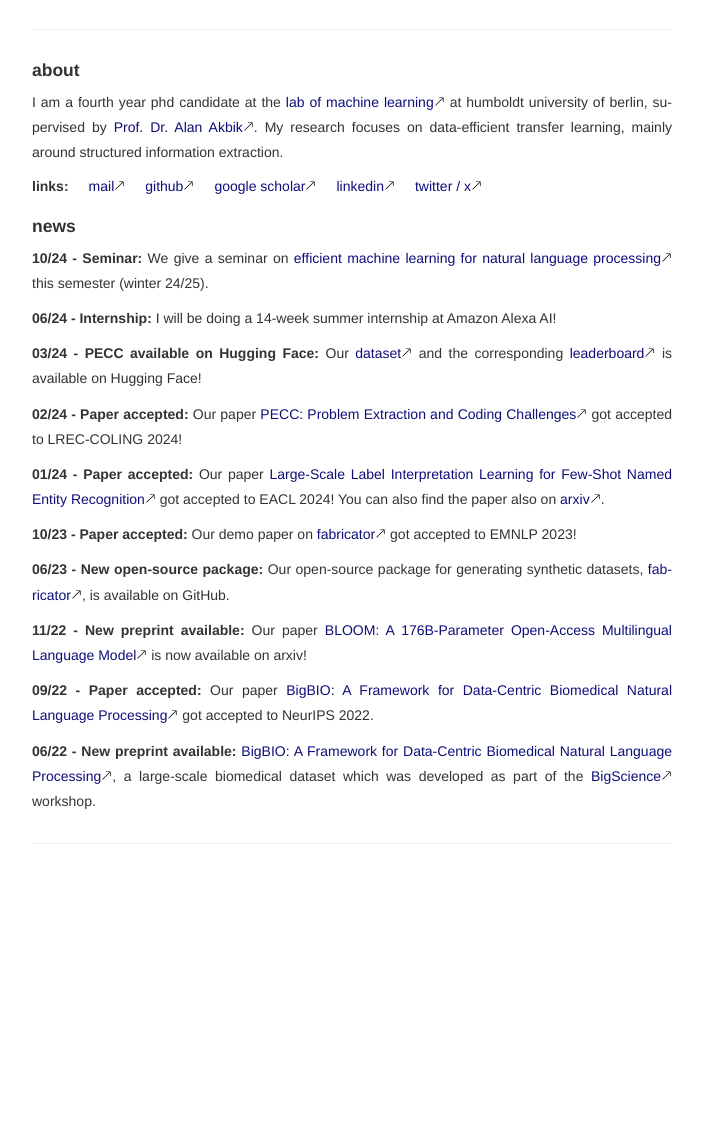
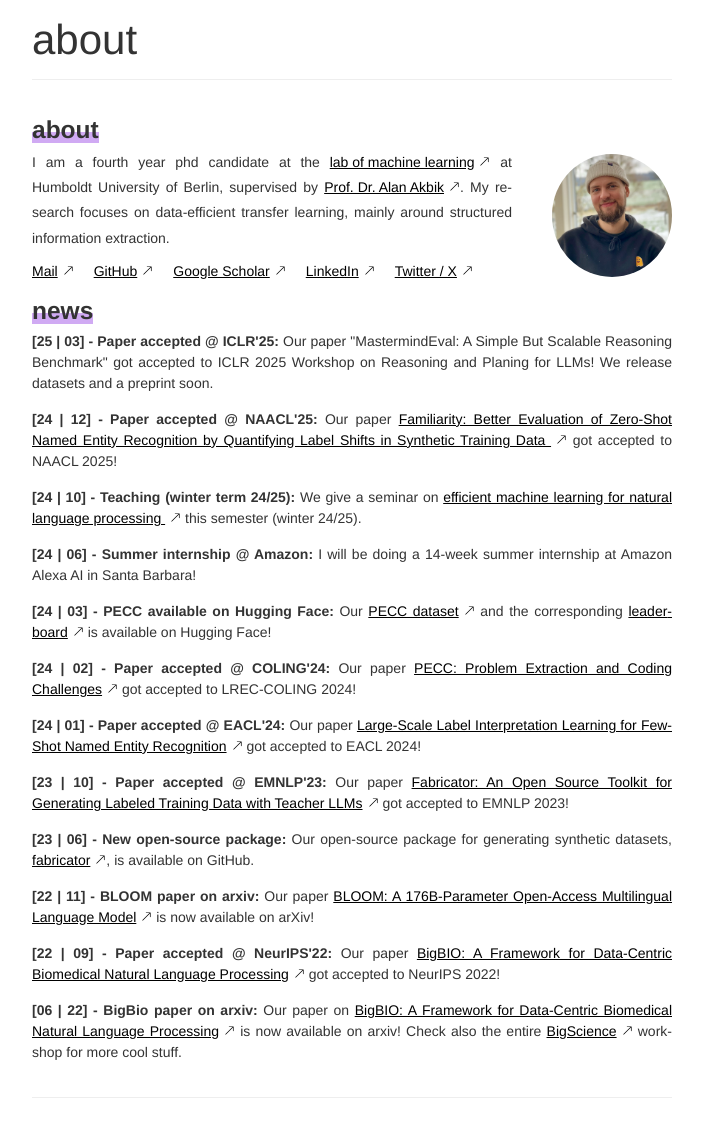
Before and after one commit to whoisjones/whoisjones.github.io, a Jekyll site: the page built from index.md, in a window 1280 px wide. Shown: the whole page, without its empty margins (288-991 px from the left). Built offline with Jekyll 4.4.1, drawn with Linux system fonts in a browser that asks for light colours; our own code applies the rules of GitHub Pages for plain Markdown files; before the commit the page ends 900 px from its top, so only the background shows below that.

Commit message:
add recent updates

```diff
--- a/assets/themes/twitter/css/style.css
+++ b/assets/themes/twitter/css/style.css
@@ -28,8 +28,10 @@ h4:first-child {
 
 /* Links */
 a {
-  color: #0f0f7a;
-  text-decoration: none;
+  color: black; /* Blue color */
+  text-decoration: underline;
+  position: relative; /* Needed for the ::before pseudo-element */
+  display: inline-block;
 }
 
 a:hover {
@@ -37,8 +39,8 @@ a:hover {
   text-decoration: underline;
 }
 
-a::after
-{
+/* Add external link icon */
+a::after {
   content: "";
   width: 11px;
   height: 11px;
@@ -47,21 +49,128 @@ a::after
   background-repeat: no-repeat;
   background-size: contain;
   display: inline-block;
+  margin-left: 5px; /* Space between text and icon */
 }
 
+/* Social Links */
 .social-links {
   list-style-type: none;
   display: flex;
-  gap: 20px; /* Adjust spacing between links */
-  align-items: flex-start; /* Align items at the top */
+  gap: 20px;
+  align-items: flex-start;
   text-align: left;
-  flex-wrap: wrap; /* Wrap items if they overflow */
-  padding: 0; /* Remove any default padding */
-  margin: 0; /* Remove any default margin */
+  flex-wrap: wrap;
+  padding: 0;
+  margin: 0;
 }
 
-.page-footer{
-  padding-bottom:9px;
-  margin:10px 0 30px;
-  border-bottom:1px solid #eeeeee;
+/* Page Footer */
+.page-footer {
+  padding-bottom: 9px;
+  margin: 10px 0 30px;
+  border-bottom: 1px solid #eeeeee;
 }
+
+/* Headings */
+h3 {
+  background: none;
+  position: relative;
+  display: inline;
+}
+
+h3::before {
+  content: "";
+  position: absolute;
+  left: 0;
+  bottom: 0;
+  width: 100%;
+  height: 40%;
+  background: rgba(138, 43, 226, 0.4); /* Bright purple with transparency */
+  z-index: -1;
+}
+
+/* Social Links */
+.social-links {
+  list-style-type: none;
+  display: flex;
+  gap: 20px;
+  align-items: flex-start;
+  text-align: left;
+  flex-wrap: wrap;
+  padding: 0;
+  margin: 0;
+  margin-top: 10px;
+}
+
+.about-container {
+  display: flex;
+  align-items: center;
+  justify-content: space-between; /* Ensures the text is on the left and image is on the right */
+  gap: 20px; /* Adds spacing between text and image */
+  margin-bottom: 10px;
+}
+
+.about-text {
+  flex: 1; /* Makes sure text takes up most of the space */
+  max-width: 75%; /* Prevents text from getting too wide */
+}
+
+.about-image {
+  flex-shrink: 0; /* Prevents the image container from shrinking */
+}
+
+.profile-img {
+  width: 120px; /* Constrain the width */
+  height: auto; /* Maintain aspect ratio */
+  border-radius: 50%; /* Circular image */
+}
+
+/* Responsive Design: Stack items on small screens */
+@media screen and (max-width: 768px) {
+  .about-container {
+      flex-direction: column; /* Stack text and image vertically */
+      align-items: flex-start; /* Center everything */
+      text-align: left;
+  }
+
+  .about-text {
+      max-width: 100%; /* Allow text to take full width */
+  }
+
+  .about-image {
+      display: none !important; /* Ensure the image is hidden */
+  }
+}
+
+
+.updates ul {
+  list-style-type: none; /* Removes default bullets */
+  padding: 0;
+  margin: 0;
+}
+
+.updates li {
+  margin-bottom: 15px; /* Adds spacing between list items */
+  line-height: 1.5; /* Improves readability */
+}
+
+.updates a {
+  text-decoration: none; /* Removes underline */
+  color: black; /* Gives a nice blue color to links */
+  display: inline; /* Ensures links behave like normal text */
+  word-break: break-word; /* Ensures long words (like URLs) break properly */
+  overflow-wrap: break-word; /* Ensures wrapping works */
+  white-space: normal; /* Allows wrapping */
+  text-decoration: underline;
+}
+
+.updates a:hover {
+  text-decoration: underline; /* Adds underline on hover */
+}
+
+/* Base underline style */
+.updates strong {
+  background: none;
+  position: relative;
+  display: inline;
+}
--- a/index.md
+++ b/index.md
@@ -2,37 +2,82 @@
 layout: page
 title:
 ---
-#### about
+### about
+<div class='about-container'>
+    <div class='about-text'>
+        I am a fourth year phd candidate at the <a href="https://www.informatik.hu-berlin.de/de/forschung/gebiete/ml/welcome">lab of machine learning</a> at Humboldt University of Berlin, supervised by <a href="https://alanakbik.github.io">Prof. Dr. Alan Akbik</a>.
+        My research focuses on data-efficient transfer learning, mainly around structured information extraction.
 
-I am a fourth year phd candidate at the [lab of machine learning](https://www.informatik.hu-berlin.de/de/forschung/gebiete/ml/welcome) at humboldt university of berlin, supervised by [Prof. Dr. Alan Akbik](https://alanakbik.github.io).
-My research focuses on data-efficient transfer learning, mainly around structured information extraction.
+        <ul class="social-links">
+            <li><a href="mailto:jonas.golde@gmail.com">Mail</a></li>
+            <li><a href="https://github.com/whoisjones">GitHub</a></li>
+            <li><a href="https://scholar.google.com/citations?user=QVG2t4gAAAAJ">Google Scholar</a></li>
+            <li><a href="https://www.linkedin.com/in/jonasgolde/">LinkedIn</a></li>
+            <li><a href="https://x.com/jongolde">Twitter / X</a></li>
+        </ul>
+    </div>
+    <div class='about-image'><img src="assets/img/pic.jpeg" class="profile-img"></div>
+</div>
 
-- **links:**
-- [mail](mailto:jonas.golde@gmail.com)
-- [github](https://github.com/whoisjones)
-- [google scholar](https://scholar.google.com/citations?user=QVG2t4gAAAAJ)
-- [linkedin](https://www.linkedin.com/in/jonasgolde/)
-- [twitter / x](https://x.com/jongolde)
-{:.social-links}
+### news
+<div class="updates">
+    <ul>
+        <li><strong>[25 | 03] - Paper accepted @ ICLR'25:</strong> Our paper "MastermindEval: A Simple But Scalable Reasoning Benchmark" got accepted to ICLR 2025 Workshop on Reasoning and Planing for LLMs! We release datasets and a preprint soon.
+        </li>
 
-#### news
+        <li><strong>[24 | 12] - Paper accepted @ NAACL'25:</strong> Our paper
+            <a href="https://arxiv.org/abs/2412.10121">
+                Familiarity: Better Evaluation of Zero-Shot Named Entity Recognition by Quantifying Label Shifts in Synthetic Training Data
+            </a> got accepted to NAACL 2025!
+        </li>
 
-**10/24 - Seminar:** We give a seminar on [efficient machine learning for natural language processing](https://agnes.hu-berlin.de/lupo/rds?state=verpublish&status=init&vmfile=no&publishid=221779&moduleCall=webInfo&publishConfFile=webInfo&publishSubDir=veranstaltung) this semester (winter 24/25).
+        <li><strong>[24 | 10] - Teaching (winter term 24/25):</strong> We give a seminar on
+            <a href="https://agnes.hu-berlin.de/lupo/rds?state=verpublish&status=init&vmfile=no&publishid=221779&moduleCall=webInfo&publishConfFile=webInfo&publishSubDir=veranstaltung">
+                efficient machine learning for natural language processing
+            </a> this semester (winter 24/25).
+        </li>
 
-**06/24 - Internship:** I will be doing a 14-week summer internship at Amazon Alexa AI!
+        <li><strong>[24 | 06] - Summer internship @ Amazon:</strong> I will be doing a 14-week summer internship at Amazon Alexa AI in Santa Barbara!</li>
 
-**03/24 - PECC available on Hugging Face:** Our [dataset](https://huggingface.co/datasets/PatrickHaller/pecc) and the corresponding [leaderboard](https://huggingface.co/spaces/PatrickHaller/pecc-leaderboard) is available on Hugging Face!
+        <li><strong>[24 | 03] - PECC available on Hugging Face:</strong> Our
+            <a href="https://huggingface.co/datasets/PatrickHaller/pecc">PECC dataset</a>
+            and the corresponding
+            <a href="https://huggingface.co/spaces/PatrickHaller/pecc-leaderboard">leaderboard</a>
+            is available on Hugging Face!
+        </li>
 
-**02/24 - Paper accepted:** Our paper [PECC: Problem Extraction and Coding Challenges](https://aclanthology.org/2024.lrec-main.1111/) got accepted to LREC-COLING 2024!
+        <li><strong>[24 | 02] - Paper accepted @ COLING'24:</strong> Our paper
+            <a href="https://aclanthology.org/2024.lrec-main.1111/">PECC: Problem Extraction and Coding Challenges</a>
+            got accepted to LREC-COLING 2024!
+        </li>
 
-**01/24 - Paper accepted:** Our paper [Large-Scale Label Interpretation Learning for Few-Shot Named Entity Recognition](https://aclanthology.org/2024.eacl-long.178/) got accepted to EACL 2024! You can also find the paper also on [arxiv](https://arxiv.org/abs/2403.14222).
+        <li><strong>[24 | 01] - Paper accepted @ EACL'24:</strong> Our paper
+            <a href="https://aclanthology.org/2024.eacl-long.178/">Large-Scale Label Interpretation Learning for Few-Shot Named Entity Recognition</a>
+            got accepted to EACL 2024!
+        </li>
 
-**10/23 - Paper accepted:** Our demo paper on [fabricator](https://aclanthology.org/2023.emnlp-demo.1/) got accepted to EMNLP 2023!
+        <li><strong>[23 | 10] - Paper accepted @ EMNLP'23:</strong> Our paper
+            <a href="https://aclanthology.org/2023.emnlp-demo.1/">Fabricator: An Open Source Toolkit for Generating Labeled Training Data with Teacher LLMs</a>
+            got accepted to EMNLP 2023!
+        </li>
 
-**06/23 - New open-source package:** Our open-source package for generating synthetic datasets, [fabricator](https://github.com/flairNLP/fabricator), is available on GitHub.
+        <li><strong>[23 | 06] - New open-source package:</strong> Our open-source package for generating synthetic datasets,
+            <a href="https://github.com/flairNLP/fabricator">fabricator</a>, is available on GitHub.
+        </li>
 
-**11/22 - New preprint available:** Our paper [BLOOM: A 176B-Parameter Open-Access Multilingual Language Model](https://arxiv.org/abs/2211.05100) is now available on arxiv!
+        <li><strong>[22 | 11] - BLOOM paper on arxiv:</strong> Our paper
+            <a href="https://arxiv.org/abs/2211.05100">BLOOM: A 176B-Parameter Open-Access Multilingual Language Model</a>
+            is now available on arXiv!
+        </li>
 
-**09/22 - Paper accepted:** Our paper [BigBIO: A Framework for Data-Centric Biomedical Natural Language Processing](https://arxiv.org/abs/2206.15076) got accepted to NeurIPS 2022.
+        <li><strong>[22 | 09] - Paper accepted @ NeurIPS'22:</strong> Our paper
+            <a href="https://arxiv.org/abs/2206.15076">BigBIO: A Framework for Data-Centric Biomedical Natural Language Processing</a>
+            got accepted to NeurIPS 2022!
+        </li>
 
-**06/22 - New preprint available:** [BigBIO: A Framework for Data-Centric Biomedical Natural Language Processing](https://arxiv.org/abs/2206.15076), a large-scale biomedical dataset which was developed as part of the [BigScience](https://bigscience.huggingface.co) workshop.
+        <li><strong>[06 | 22] - BigBio paper on arxiv:</strong> Our paper on
+            <a href="https://arxiv.org/abs/2206.15076">BigBIO: A Framework for Data-Centric Biomedical Natural Language Processing</a> is now available on arxiv! Check also the entire
+            <a href="https://bigscience.huggingface.co">BigScience</a> workshop for more cool stuff.
+        </li>
+    </ul>
+</div>
```
Also changed, not shown: assets/img/pic.jpeg (added).
